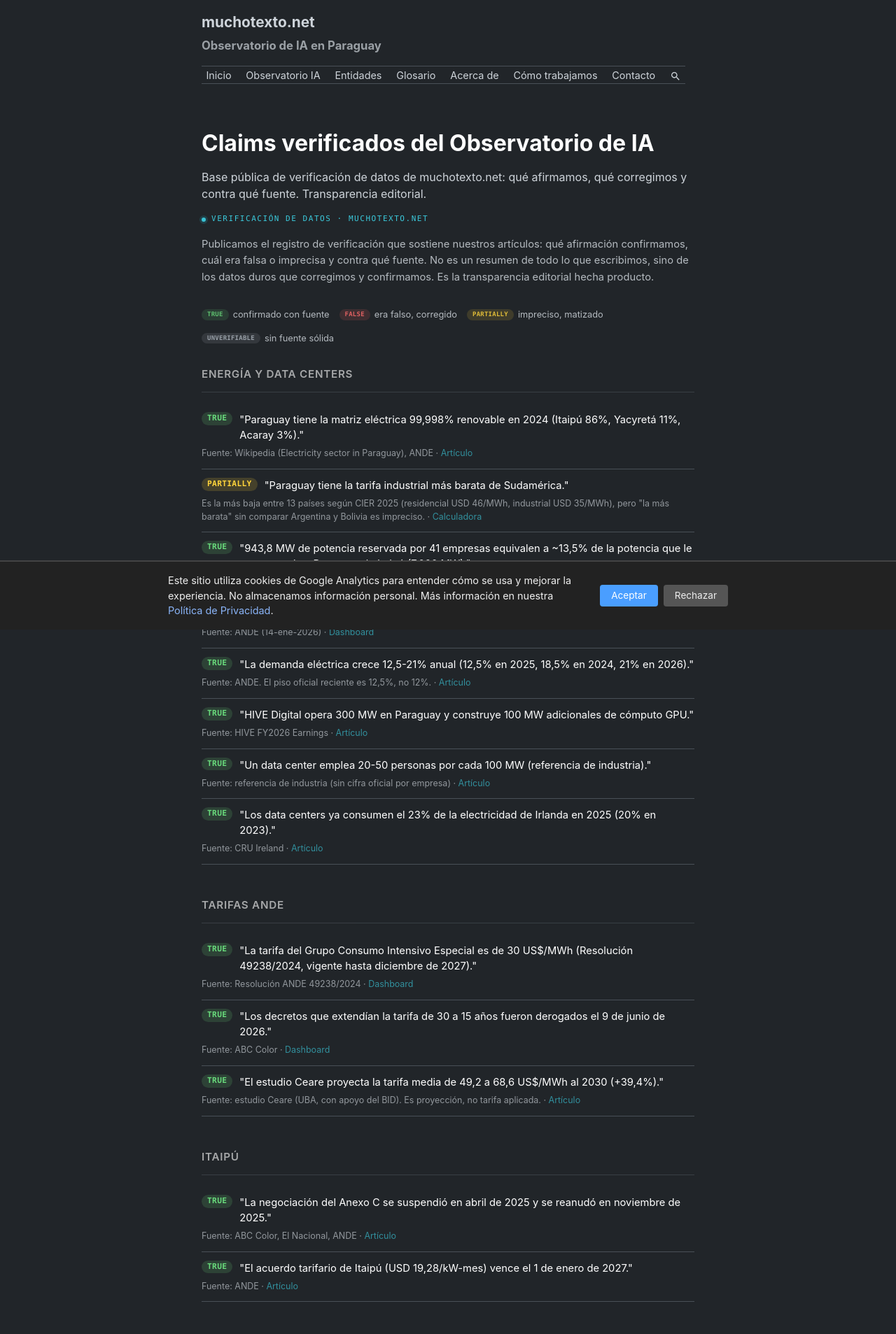
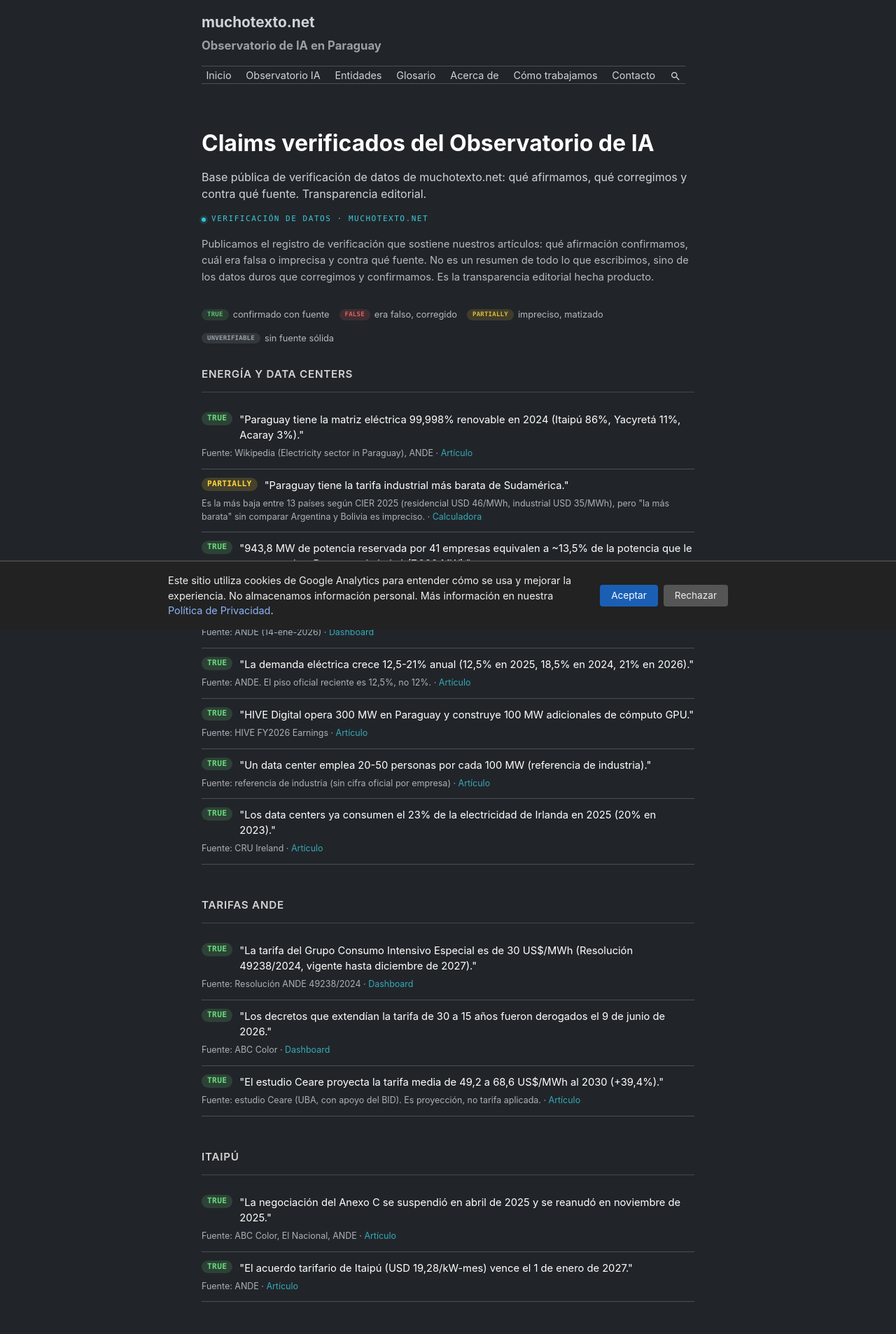
Before and after one commit to miravosqueinteresante/muchotexto.net, a Jekyll site: the page built from claims-verificados.markdown, in a window 1280 px wide. Shown: the top 1907 px of the page at 70% size. Built offline with Jekyll 4.4.1, drawn with Linux system fonts in a browser that asks for light colours.

Commit message:
A11y: contraste, foco visible, heading-order y nombres de tabla
- Contraste: boton primario del banner de cookies #4a9eff -> #1a5fb4
  (blanco >=4.5:1); subida la opacidad de textos pequenos en /claims-verificados/
  (0.6/0.65 -> 0.8) y /radar-legislativo/ (0.55 -> 0.75).
- Foco visible: .search-input:focus tenia outline:none sin alternativa -> ahora
  2px solid var(--link-color) con offset.
- Heading-order: la pilar arrancaba con H3 ('Empeza por aca') -> H2.
- Tablas sin nombre accesible: las 3 de /como-trabajamos/ ahora usan IAL
  kramdown {: aria-label=...}.

```diff
--- a/_includes/cookie-consent.html
+++ b/_includes/cookie-consent.html
@@ -5,7 +5,7 @@
 .cookie-banner-content a{color:#8ab4f8}
 .cookie-banner-actions{display:flex;gap:0.5rem;flex-shrink:0}
 .cookie-btn{padding:0.5rem 1rem;border:none;cursor:pointer;font-size:0.85rem;border-radius:4px}
-.cookie-btn-primary{background:#4a9eff;color:#fff}
+.cookie-btn-primary{background:#1a5fb4;color:#fff}
 .cookie-btn-primary:hover{background:#3a8eef}
 .cookie-btn-secondary{background:#555;color:#eee}
 .cookie-btn-secondary:hover{background:#666}
--- a/_sass/monophase/_layout.scss
+++ b/_sass/monophase/_layout.scss
@@ -298,7 +298,8 @@
 }
 
 .search-input:focus {
-  outline: none;
+  outline: 2px solid var(--link-color);
+  outline-offset: 2px;
   border-color: var(--link-color);
 }
 
--- a/claims-verificados.markdown
+++ b/claims-verificados.markdown
@@ -86,7 +86,7 @@
   font-weight: 600;
   text-transform: uppercase;
   letter-spacing: 0.05em;
-  opacity: 0.6;
+  opacity: 0.8;
   margin: 0 0 var(--spacer) 0;
   padding-bottom: var(--spacer);
   border-bottom: 1px solid var(--border-color);
@@ -114,7 +114,7 @@
   display: block;
   margin-top: 6px;
   font-size: 0.78em;
-  opacity: 0.65;
+  opacity: 0.8;
   line-height: 1.5;
   padding-left: 0;
 }
--- a/como-trabajamos.markdown
+++ b/como-trabajamos.markdown
@@ -42,6 +42,7 @@
 | Investigación con agentes | Editor humano | Los hallazgos se sintetizan; nunca se copian textualmente sin verificación |
 | Fact-check | Editor humano | Verificación en dos capas: datos factuales + claims de atribución (se abre el texto completo de la fuente para comprobar qué concluye realmente) |
 | Capa de datos (MuchoTexto Data) | Editor humano | Los indicadores energéticos se sincronizan automáticamente desde la capa de datos verificables en cada build; el editor re-verifica el canon editorial cada 30 días |
+{: aria-label="Funciones asistidas por IA y su responsable humano"}
 
 **Usos prohibidos:**
 
@@ -68,6 +69,7 @@
 | Pérdida de calidad | Supervisión editorial humana obligatoria en toda publicación; revisión diaria del contenido automatizado |
 | Deepfakes y alteración de la realidad | Línea roja: prohibido generar o publicar imágenes o vídeos que puedan confundirse con reales. Aplica si el sitio incorporase contenido multimedia en el futuro |
 | Confianza del lector | Divulgación del uso de IA por formato, incluida la nota-pie en artículos de fondo (ver Declaración sobre uso de IA) |
+{: aria-label="Riesgos del uso de IA y sus medidas de mitigación"}
 
 ## Qué hace el editor humano
 
@@ -126,6 +128,7 @@
 | **Gemini 3.1 Flash Lite** | Generación automatizada de Pulso Tech Paraguay y Editorial Diaria (vía Google Gemini API, tier gratuito) |
 | **MiniMax** | Procesamiento de contenido y tareas de síntesis |
 | **Qwen** | Asistencia en desarrollo, mantenimiento del sitio y validación de código |
+{: aria-label="Modelos de lenguaje usados por etapa del proyecto"}
 
 La combinación de múltiples modelos permite aprovechar las fortalezas de cada uno: razonamiento profundo para la investigación, eficiencia para el contenido automatizado diario, y capacidad de desarrollo para el mantenimiento técnico del sitio.
 
--- a/ia-en-paraguay.markdown
+++ b/ia-en-paraguay.markdown
@@ -10,7 +10,7 @@
 
 Esta guía reúne el trabajo de investigación de **muchotexto.net** sobre inteligencia artificial en Paraguay. Cada artículo es un análisis en profundidad -1.500 a 2.500 palabras, fuentes verificadas, argumentos a favor y en contra- publicado con un solo objetivo: que entiendas lo que está pasando, por qué importa y qué puede significar para el pais.
 
-### Empezá por acá
+## Empezá por acá
 
 - **[Yguazú Digital y la apuesta de Paraguay por convertirse en hub de IA]({% post_url 2026-06-23-yguazu-digital-paraguay-hub-ia-mas-grande-del-mundo %})** — El proyecto con Taiwán, en tres fases: de 10 MW y USD 200 millones a 1 GW y USD 40.000 millones. El artículo más leído del observatorio.
 - **[Luces y sombras de la apertura eléctrica: Paraguay y el sector privado]({% post_url 2026-05-27-apertura-sector-electrico-privado-paraguay %})** — El Decreto 6034 y la Ley 7599 habilitan la generación privada de energía renovable. El cambio estructural más importante de la última década.
--- a/radar-legislativo.markdown
+++ b/radar-legislativo.markdown
@@ -59,7 +59,7 @@
 .radar-count {
   font-family: var(--code-font-family);
   font-size: 0.8em;
-  opacity: 0.55;
+  opacity: 0.75;
   font-weight: 400;
 }
 
```
